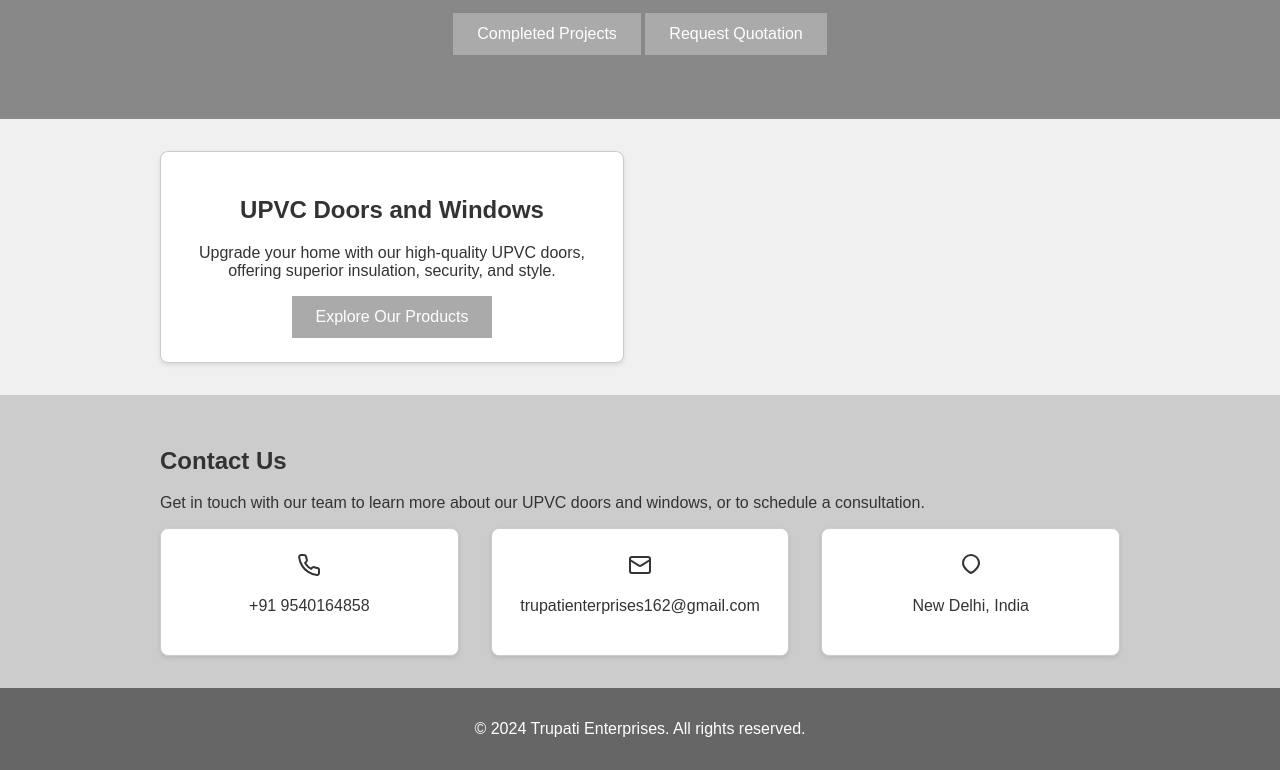
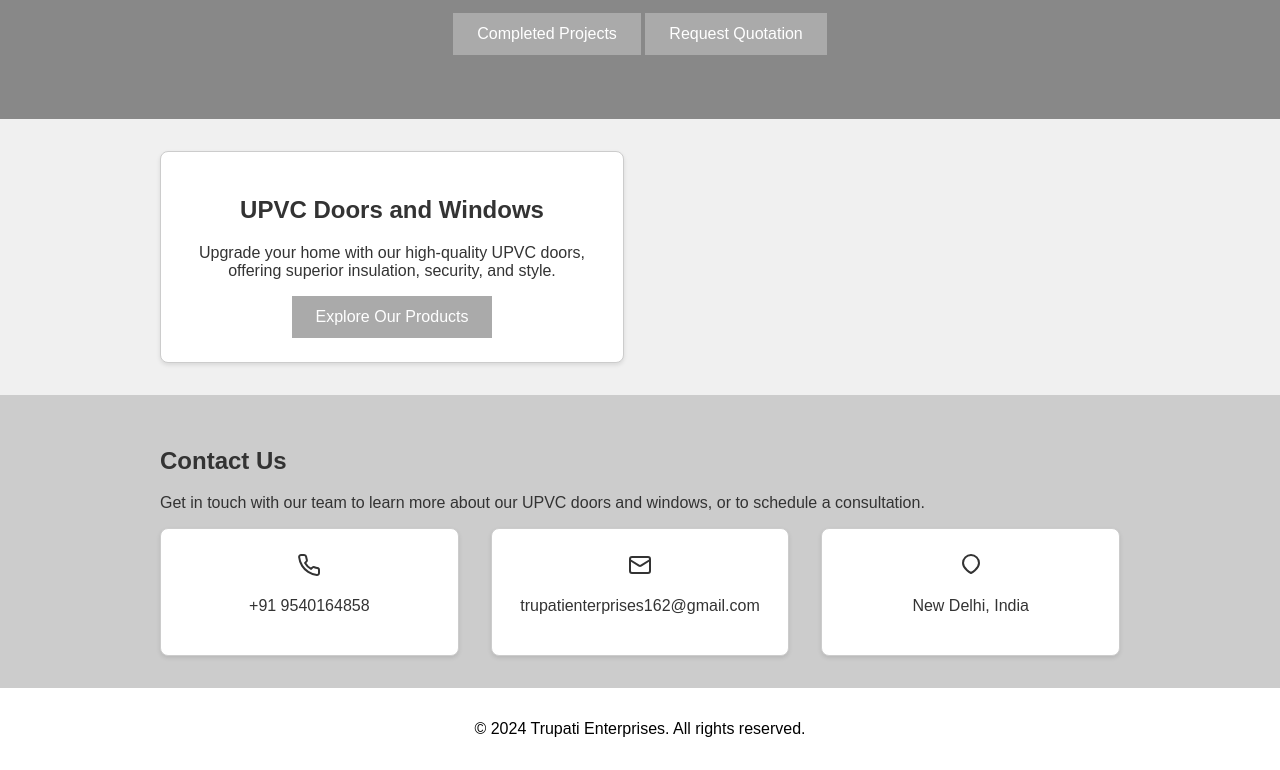
Before and after one commit to Abhishan999/trupati-enterprises, a plain HTML site: page index.html in a window 1280 px wide. Shown: the part 332-1102 px from the top of the page. Drawn offline with Linux system fonts and the light colour scheme; a script that the page names is missing.

Commit message:
Update styles.css

```diff
--- a/styles.css
+++ b/styles.css
@@ -9,8 +9,8 @@ body {
 
 /* Header and Footer */
 .header, .footer {
-  background-color: #666666; /* Medium grey background */
-  color: #ffffff; /* White text */
+  background-color: #ffffff; /* Medium grey background */
+  color: #000000; /* White text */
   padding: 1rem 0;
   text-align: center;
 }
```
